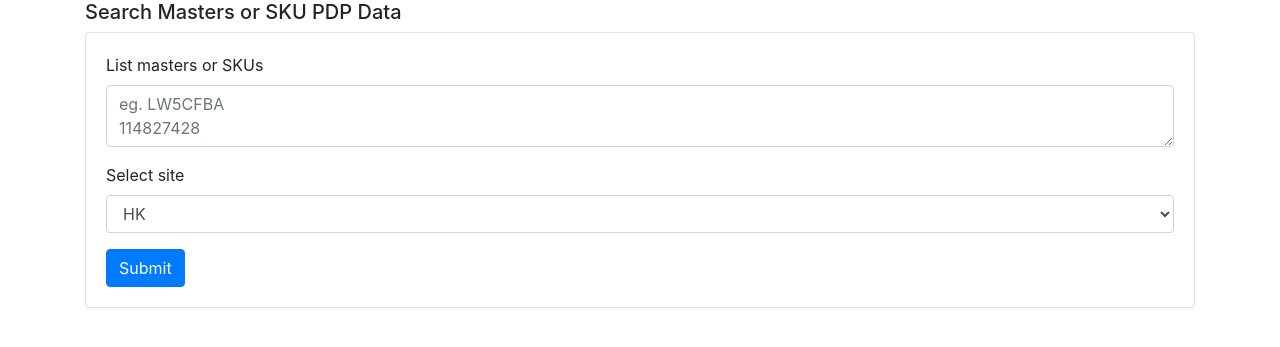
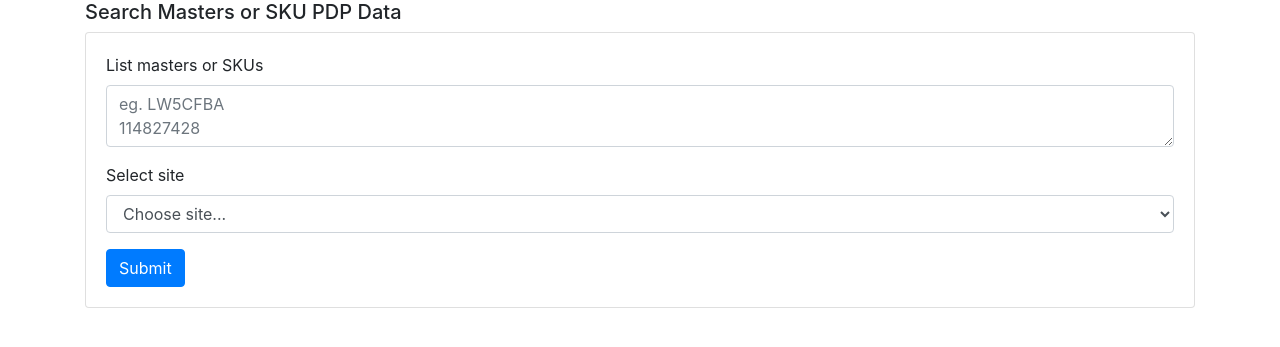
Before and after one commit to thisisharrison/digital-tools, a Flask app: page /pdp in a window 1280 px wide. Shown: the part 56-403 px from the top of the page. Run offline with Flask 2, Linux system fonts and the light colour scheme; some libraries are stand-ins or nearby versions.

Commit message:
Fix PDPs header and countries

```diff
--- a/app/templates/pdp.html
+++ b/app/templates/pdp.html
@@ -21,7 +21,8 @@ Production PDP Search
                         <div class="form-group">
                             <label for="siteselection">Select site</label>
                             <select class="form-control" name="site" id="siteselection">
-                                <option value="HK" selected>HK</option>
+                                <option value="" selected disabled>Choose site...</option>
+                                <option value="HK">HK</option>
                                 <option value="JP">JP</option>
                                 <option value="AU">AU</option>
                                 <option value="UK">UK</option>
@@ -75,8 +76,8 @@ Production PDP Search
                         <th scope="col">WWMT</th>
                         <th scope="col">5Fs</th>
                         <th scope="col">Price</th>
+                        <th scope="col">Color</th>
                         <th scope="col">Image Count</th>
-                        <th scope="col">Color</th>
                         <th scope="col">Size</th>
                     </tr>
                 </thead>
```
